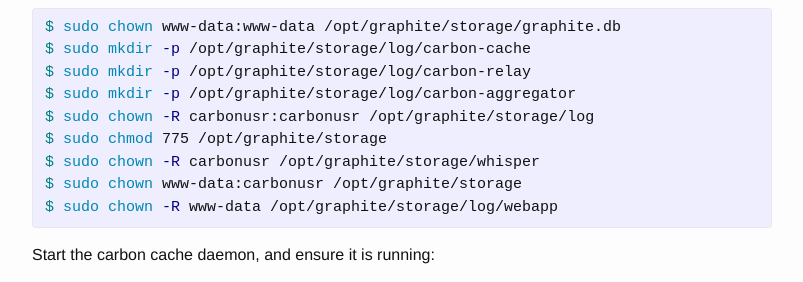
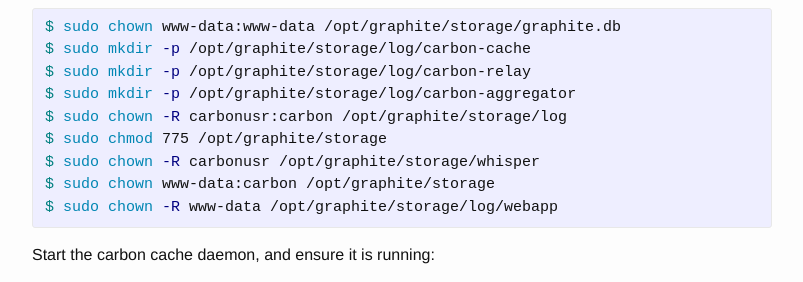
Before and after one commit to jekhokie/jekhokie.github.io, a Jekyll site: the page built from _posts/2016-08-22-installing-graphite.markdown, in a window 1280 px wide and 900 px high, scrolled down 2311 px. Shown: the part 151-433 px from the top of the window, without its empty margins (238-1041 px from the left). Built offline with Jekyll 4.4.1, drawn with Linux system fonts in a browser that asks for light colours.

Commit message:
Fix Typo in Graphite Blog Post
Fix a typo in the group assignment within the Graphite blog post.

```diff
--- a/_posts/2016-08-22-installing-graphite.markdown
+++ b/_posts/2016-08-22-installing-graphite.markdown
@@ -120,10 +120,10 @@ $ sudo chown www-data:www-data /opt/graphite/storage/graphite.db
 $ sudo mkdir -p /opt/graphite/storage/log/carbon-cache
 $ sudo mkdir -p /opt/graphite/storage/log/carbon-relay
 $ sudo mkdir -p /opt/graphite/storage/log/carbon-aggregator
-$ sudo chown -R carbonusr:carbonusr /opt/graphite/storage/log
+$ sudo chown -R carbonusr:carbon /opt/graphite/storage/log
 $ sudo chmod 775 /opt/graphite/storage
 $ sudo chown -R carbonusr /opt/graphite/storage/whisper
-$ sudo chown www-data:carbonusr /opt/graphite/storage
+$ sudo chown www-data:carbon /opt/graphite/storage
 $ sudo chown -R www-data /opt/graphite/storage/log/webapp
 {% endhighlight %}
 
```
